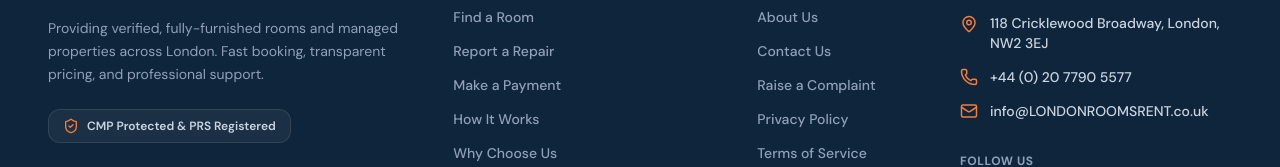
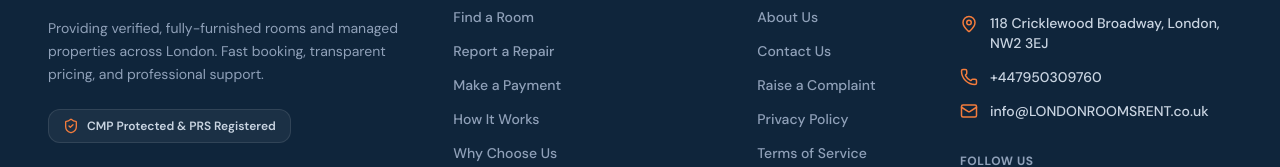
Before and after one commit to rentaroomlondon/londonroomsrent, a Next.js app in the folder frontend/: page / in a window 1280 px wide. Shown: the part 6555-6722 px from the top of the page. Built offline with nearby package versions, Linux system fonts and the light colour scheme; no server answers; a web font is replaced by a local one.

Commit message:
add footer number update and add link whatsapp

```diff
--- a/frontend/src/app/Shared/Footer.js
+++ b/frontend/src/app/Shared/Footer.js
@@ -115,11 +115,11 @@
               </div>
 
               <a
-                href="tel:02077905577"
+                href="http://wa.me/+447950309760"
                 className="flex items-center gap-3 hover:text-[#F47C3C] transition-colors"
               >
                 <Phone size={18} className="text-[#F47C3C] shrink-0" />
-                <span>+44 (0) 20 7790 5577</span>
+                <span>+447950309760</span>
               </a>
 
               <a
```
